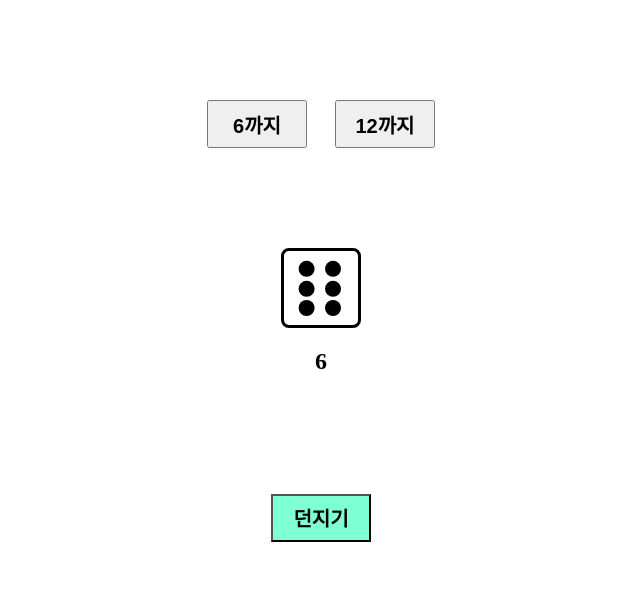
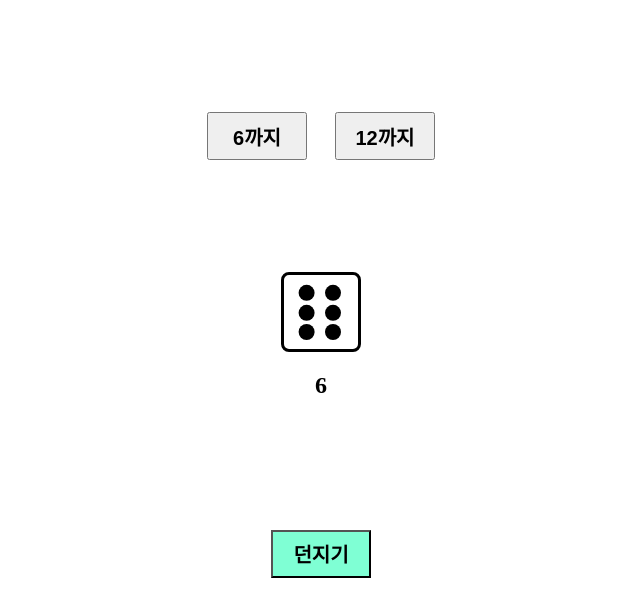
Before and after one commit to semnil5202/dice-web, a plain HTML site: page index.html in a window 1280 px wide. Both pictures are taken after a click on the button "던지기". Shown: the whole page, without its empty margins (319-959 px from the left). Drawn offline with Linux system fonts and the light colour scheme.

Commit message:
refactor: 텍스트와 이미지 싱크 조정 및 레이아웃 조정

```diff
--- a/main.css
+++ b/main.css
@@ -11,7 +11,7 @@ button {
   height: 48px;
   font-size: 20px;
   font-weight: 600;
-  margin: 100px 12px;
+  margin: 112px 12px;
 }
 
 button.starting-game {
--- a/main.js
+++ b/main.js
@@ -5,6 +5,8 @@ const diceImg = document.querySelector('img');
 const result = document.querySelector('h2');
 
 let mode = 6;
+const syncs =
+  JSON.parse(localStorage.getItem('textDelay')) || new Array(12).fill(false);
 
 diceModeSixBtn.addEventListener('click', () => {
   mode = 6;
@@ -20,6 +22,7 @@ diceModeTwelveBtn.addEventListener('click', () => {
 
 startingGame.addEventListener('click', () => {
   const diceNumber = Math.floor(Math.random() * mode + 1);
+  let textDelay = 750;
 
   diceImg.src = `./diceInit.svg`;
   result.innerHTML = '';
@@ -29,8 +32,14 @@ startingGame.addEventListener('click', () => {
     clearTimeout(diceTimerId);
   }, 500);
 
+  if (syncs[diceNumber - 1]) textDelay = 500;
+
   const resultTimerId = setTimeout(() => {
     result.innerHTML = diceNumber;
     clearTimeout(resultTimerId);
-  }, 750);
+  }, textDelay);
+
+  syncs[diceNumber - 1] = true;
+
+  localStorage.setItem('textDelay', JSON.stringify(syncs));
 });
```
